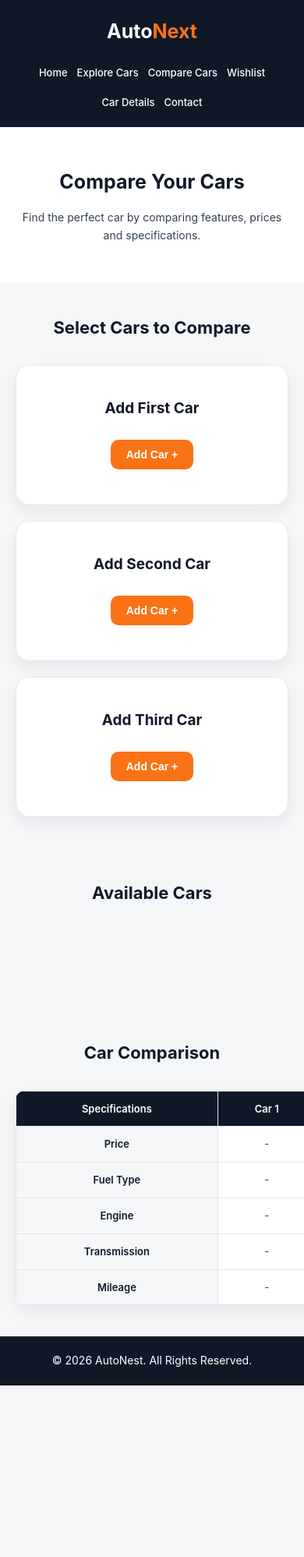
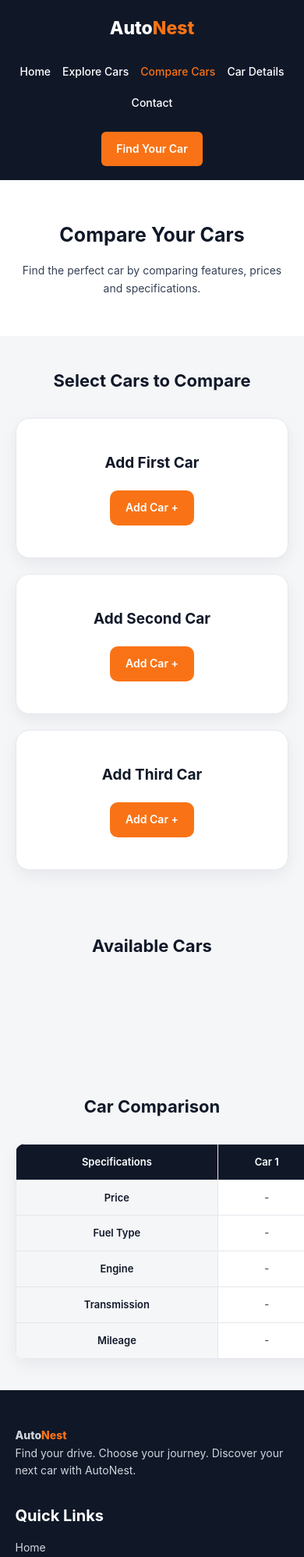
Before and after one commit to Thamizh-25/week-6-group-project, a plain HTML site: page pages/compare.html in a window 390 px wide. Shown: the top 1997 px of the page at 78% size. Before the commit the page ends 1777 px from the top, so only its background shows below. Drawn offline with Linux system fonts and the light colour scheme.

Commit message:
Update Explore Cars and Compare Cars pages

```diff
--- a/css/cars.css
+++ b/css/cars.css
@@ -1,50 +1,13 @@
+
 /* ==========================================
    AUTONEST - EXPLORE CARS PAGE CSS
 ========================================== */
 
 /* ---------- GLOBAL ---------- */
 
-* {
-    margin: 0;
-    padding: 0;
-    box-sizing: border-box;
-    font-family: Arial, sans-serif;
-}
-
 body {
     background: #F5F6F8;
     color: #101828;
-}
-
-/* ---------- NAVBAR ---------- */
-
-.navbar {
-    background: #101828;
-    color: white;
-    padding: 20px 7%;
-    display: flex;
-    justify-content: space-between;
-    align-items: center;
-}
-
-.navbar h2 span {
-    color: #F97316;
-}
-
-.nav-links {
-    display: flex;
-    gap: 25px;
-}
-
-.nav-links a {
-    color: white;
-    text-decoration: none;
-    font-size: 15px;
-    transition: color 0.3s;
-}
-
-.nav-links a:hover {
-    color: #F97316;
 }
 
 /* ---------- PAGE HEADING ---------- */
@@ -52,11 +15,13 @@ body {
 .heading {
     text-align: center;
     padding: 50px 20px;
+    background: #F5F6F8;
 }
 
 .heading h1 {
     font-size: 35px;
     margin-bottom: 10px;
+    color: #101828;
 }
 
 .heading p {
@@ -82,6 +47,8 @@ body {
     border-radius: 6px;
     outline: none;
     font-size: 14px;
+    background: white;
+    color: #101828;
 }
 
 .search-section input {
@@ -91,7 +58,10 @@ body {
 .search-section input:focus,
 .search-section select:focus {
     border-color: #F97316;
+    box-shadow: 0 0 0 3px rgba(249, 115, 22, 0.12);
 }
+
+/* SEARCH BUTTON */
 
 .search-section button {
     padding: 12px 22px;
@@ -104,8 +74,10 @@ body {
 }
 
 .search-section button:hover {
-    background: #E65F08;
+    background: #EA580C;
 }
+
+/* RESET BUTTON */
 
 .search-section .reset-btn {
     background: #344054;
@@ -125,6 +97,7 @@ body {
     text-align: center;
     margin-bottom: 30px;
     font-size: 28px;
+    color: #101828;
 }
 
 /* ---------- CAR GRID ---------- */
@@ -161,6 +134,7 @@ body {
 .car-card h3 {
     padding: 15px 15px 8px;
     font-size: 20px;
+    color: #101828;
 }
 
 .car-card p {
@@ -198,28 +172,14 @@ body {
     font-size: 18px;
 }
 
-/* ---------- FOOTER ---------- */
+/* ==========================================
+   RESPONSIVE DESIGN
+========================================== */
 
-footer {
-    background: #101828;
-    color: white;
-    text-align: center;
-    padding: 30px 15px;
-    margin-top: 40px;
-}
-
-footer h2 {
-    margin-bottom: 10px;
-    color: #F97316;
-}
-
-footer p {
-    margin: 8px;
-}
-
-/* ---------- TABLET RESPONSIVE ---------- */
+/* ---------- TABLET ---------- */
 
 @media (max-width: 900px) {
+
     .car-container {
         grid-template-columns: repeat(2, 1fr);
     }
@@ -227,20 +187,15 @@ footer p {
     .cars-section {
         padding: 40px 5%;
     }
+
 }
 
-/* ---------- MOBILE RESPONSIVE ---------- */
+/* ---------- MOBILE ---------- */
 
 @media (max-width: 600px) {
-    .navbar {
-        flex-direction: column;
-        gap: 15px;
-    }
 
-    .nav-links {
-        flex-wrap: wrap;
-        justify-content: center;
-        gap: 15px;
+    .heading {
+        padding: 40px 20px;
     }
 
     .heading h1 {
@@ -251,6 +206,10 @@ footer p {
         grid-template-columns: 1fr;
     }
 
+    .search-section {
+        padding: 25px 5%;
+    }
+
     .search-section input,
     .search-section select {
         width: 100%;
@@ -259,4 +218,13 @@ footer p {
     .search-section button {
         flex: 1;
     }
+
+    .cars-section h2 {
+        font-size: 24px;
+    }
+
+    .car-card img {
+        height: 220px;
+    }
+
 }
--- a/css/compare.css
+++ b/css/compare.css
@@ -1,68 +1,16 @@
+
 /* ==========================================
    AUTONEST - COMPARE CARS PAGE
    Responsive Design
 ========================================== */
 
-/* ---------- BASIC RESET ---------- */
-
-* {
-    margin: 0;
-    padding: 0;
-    box-sizing: border-box;
-}
+/* ---------- PAGE GLOBAL ---------- */
 
 body {
-    font-family: "Inter", Arial, sans-serif;
     background-color: #F5F6F8;
     color: #344054;
     line-height: 1.6;
 }
-
-
-/* ---------- NAVBAR ---------- */
-
-header {
-    background-color: #101828;
-    padding: 20px 5%;
-}
-
-nav {
-    display: flex;
-    justify-content: space-between;
-    align-items: center;
-    gap: 30px;
-}
-
-nav h2 {
-    color: #FFFFFF;
-    font-size: 28px;
-    font-weight: 700;
-    white-space: nowrap;
-}
-
-nav h2 span {
-    color: #F97316;
-}
-
-nav ul {
-    display: flex;
-    align-items: center;
-    list-style: none;
-    gap: 30px;
-}
-
-nav ul li a {
-    text-decoration: none;
-    color: #FFFFFF;
-    font-size: 15px;
-    font-weight: 500;
-    transition: 0.3s ease;
-}
-
-nav ul li a:hover {
-    color: #F97316;
-}
-
 
 /* ---------- PAGE HEADING ---------- */
 
@@ -84,7 +32,6 @@ nav ul li a:hover {
     color: #344054;
 }
 
-
 /* ---------- CAR SELECTION ---------- */
 
 .car-selection {
@@ -98,7 +45,6 @@ nav ul li a:hover {
     margin-bottom: 40px;
 }
 
-
 /* ---------- CAR CONTAINER ---------- */
 
 .car-container {
@@ -108,7 +54,6 @@ nav ul li a:hover {
     gap: 25px;
     flex-wrap: wrap;
 }
-
 
 /* ---------- INDIVIDUAL CAR BOX ---------- */
 
@@ -142,7 +87,6 @@ nav ul li a:hover {
     margin-bottom: 20px;
 }
 
-
 /* ---------- BUTTONS ---------- */
 
 .car-box button,
@@ -168,7 +112,6 @@ nav ul li a:hover {
     transform: translateY(-2px);
 }
 
-
 /* ---------- AVAILABLE CARS ---------- */
 
 #car-list {
@@ -180,7 +123,6 @@ nav ul li a:hover {
 
     padding: 30px 0;
 }
-
 
 /* ---------- AVAILABLE CAR CARD ---------- */
 
@@ -217,7 +159,6 @@ nav ul li a:hover {
     margin-bottom: 20px;
 }
 
-
 /* ---------- COMPARISON SECTION ---------- */
 
 .comparison-section {
@@ -231,7 +172,6 @@ nav ul li a:hover {
     color: #101828;
     margin-bottom: 40px;
 }
-
 
 /* ---------- COMPARISON TABLE ---------- */
 
@@ -249,7 +189,6 @@ nav ul li a:hover {
     box-shadow: 0 8px 20px rgba(16, 24, 40, 0.06);
 }
 
-
 /* ---------- TABLE CELLS ---------- */
 
 .comparison-section th,
@@ -261,7 +200,6 @@ nav ul li a:hover {
     font-size: 16px;
 }
 
-
 /* ---------- TABLE HEADER ---------- */
 
 .comparison-section th {
@@ -270,7 +208,6 @@ nav ul li a:hover {
 
     font-weight: 600;
 }
-
 
 /* ---------- FIRST COLUMN ---------- */
 
@@ -281,47 +218,19 @@ nav ul li a:hover {
     font-weight: 600;
 }
 
-
 /* ---------- TABLE HOVER ---------- */
 
 .comparison-section tbody tr:hover td {
     background-color: #FFF7ED;
 }
 
-
-/* ---------- FOOTER ---------- */
-
-footer {
-    background-color: #101828;
-    color: #FFFFFF;
-
-    text-align: center;
-    padding: 25px 20px;
-
-    font-size: 15px;
-}
-
-
 /* ==========================================
-   TABLET RESPONSIVE DESIGN
+   RESPONSIVE DESIGN
 ========================================== */
 
+/* ---------- TABLET ---------- */
+
 @media (max-width: 1024px) {
-
-    header {
-        padding: 20px 4%;
-    }
-
-    nav {
-        flex-direction: column;
-        gap: 20px;
-    }
-
-    nav ul {
-        justify-content: center;
-        flex-wrap: wrap;
-        gap: 20px;
-    }
 
     .car-selection {
         padding: 50px 4%;
@@ -341,39 +250,9 @@ footer {
 
 }
 
-
-/* ==========================================
-   MOBILE RESPONSIVE DESIGN
-========================================== */
+/* ---------- MOBILE ---------- */
 
 @media (max-width: 768px) {
-
-    /* Navbar */
-
-    header {
-        padding: 20px;
-    }
-
-    nav {
-        flex-direction: column;
-        align-items: center;
-        gap: 20px;
-    }
-
-    nav h2 {
-        font-size: 25px;
-    }
-
-    nav ul {
-        flex-wrap: wrap;
-        justify-content: center;
-        gap: 15px;
-    }
-
-    nav ul li a {
-        font-size: 14px;
-    }
-
 
     /* Page Heading */
 
@@ -388,7 +267,6 @@ footer {
     .compare-heading p {
         font-size: 15px;
     }
-
 
     /* Car Selection */
 
@@ -414,7 +292,6 @@ footer {
         padding: 30px 20px;
     }
 
-
     /* Available Cars */
 
     #car-list {
@@ -428,7 +305,6 @@ footer {
         margin: 0;
     }
 
-
     /* Comparison Section */
 
     .comparison-section {
@@ -439,7 +315,6 @@ footer {
         font-size: 24px;
         margin-bottom: 30px;
     }
-
 
     /* Comparison Table */
 
@@ -453,30 +328,11 @@ footer {
         font-size: 14px;
     }
 
-
-    /* Footer */
-
-    footer {
-        padding: 20px;
-        font-size: 14px;
-    }
-
 }
 
-
-/* ==========================================
-   SMALL MOBILE DEVICES
-========================================== */
+/* ---------- SMALL MOBILE ---------- */
 
 @media (max-width: 480px) {
-
-    nav ul {
-        gap: 12px;
-    }
-
-    nav ul li a {
-        font-size: 13px;
-    }
 
     .compare-heading h1 {
         font-size: 25px;
@@ -497,6 +353,7 @@ footer {
 
     .car-box {
         min-height: 180px;
+        padding: 30px 15px;
     }
 
     .car-box button,
@@ -516,14 +373,3 @@ footer {
     }
 
 }
-@media (max-width: 768px) {
-
-    .car-box button {
-        margin: 5px;
-    }
-
-    .car-box {
-        padding: 30px 15px;
-    }
-
-}
--- a/pages/compare.html
+++ b/pages/compare.html
@@ -1,3 +1,4 @@
+
 <!DOCTYPE html>
 <html lang="en">
 
@@ -7,65 +8,95 @@
 
     <title>Compare Cars | AutoNest</title>
 
+    <!-- Global CSS -->
+    <link rel="stylesheet" href="../css/style.css">
+
+    <!-- Compare Page CSS -->
     <link rel="stylesheet" href="../css/compare.css">
 </head>
 
 <body>
 
-    <!-- Navigation Bar -->
-    <header>
+    <!-- ================= NAVBAR ================= -->
+
+    <header class="navbar">
+        <div class="navbar-container">
+
+            <a href="../index.html" class="logo">
+                Auto<span>Nest</span>
+            </a>
+
             <nav>
-            <h2>Auto<span>Next</span></h2>
-
-            <ul>
+                <ul class="nav-links">
                     <li><a href="../index.html">Home</a></li>
                     <li><a href="cars.html">Explore Cars</a></li>
                     <li><a href="compare.html" class="active">Compare Cars</a></li>
-                <li><a href="wishlist.html">Wishlist</a></li>
                     <li><a href="car-details.html">Car Details</a></li>
                     <li><a href="contact.html">Contact</a></li>
                 </ul>
             </nav>
+
+            <a href="cars.html" class="btn btn-primary">
+                Find Your Car
+            </a>
+
+        </div>
     </header>
 
-    <!-- Main Content -->
+
+    <!-- ================= MAIN CONTENT ================= -->
+
     <main>
 
-        <!-- Page Heading -->
+        <!-- PAGE HEADING -->
+
         <section class="compare-heading">
+
             <h1>Compare Your Cars</h1>
+
             <p>
                 Find the perfect car by comparing features,
                 prices and specifications.
             </p>
+
         </section>
 
-        <!-- Car Selection -->
+
+        <!-- CAR SELECTION -->
+
         <section class="car-selection">
 
             <h2>Select Cars to Compare</h2>
 
             <div class="car-container">
 
-                <!-- First Car -->
+                <!-- FIRST CAR -->
+
                 <div class="car-box">
                     <h3>Add First Car</h3>
+
                     <button class="add-car" data-slot="0">
                         Add Car +
                     </button>
                 </div>
 
-                <!-- Second Car -->
+
+                <!-- SECOND CAR -->
+
                 <div class="car-box">
                     <h3>Add Second Car</h3>
+
                     <button class="add-car" data-slot="1">
                         Add Car +
                     </button>
                 </div>
 
-                <!-- Third Car -->
+
+                <!-- THIRD CAR -->
+
                 <div class="car-box">
                     <h3>Add Third Car</h3>
+
                     <button class="add-car" data-slot="2">
                         Add Car +
                     </button>
@@ -75,7 +106,9 @@
 
         </section>
 
-        <!-- Available Cars -->
+
+        <!-- AVAILABLE CARS -->
+
         <section class="comparison-section">
 
             <h2>Available Cars</h2>
@@ -84,7 +117,9 @@
 
         </section>
 
-        <!-- Comparison Table -->
+
+        <!-- COMPARISON TABLE -->
+
         <section class="comparison-section">
 
             <h2>Car Comparison</h2>
@@ -145,13 +180,52 @@
 
     </main>
 
-    <!-- Footer -->
-    <footer>
+
+    <!-- ================= FOOTER ================= -->
+
+    <footer class="footer">
+
+        <div class="footer-container">
+
+            <div class="footer-brand">
+
+                <a href="../index.html" class="logo">
+                    Auto<span>Nest</span>
+                </a>
+
                 <p>
-            &copy; 2026 AutoNest.
-            All Rights Reserved.
+                    Find your drive. Choose your journey.
+                    Discover your next car with AutoNest.
                 </p>
+
+            </div>
+
+            <div class="footer-links">
+
+                <h3>Quick Links</h3>
+
+                <ul>
+                    <li><a href="../index.html">Home</a></li>
+                    <li><a href="cars.html">Explore Cars</a></li>
+                    <li><a href="compare.html">Compare Cars</a></li>
+                    <li><a href="car-details.html">Car Details</a></li>
+                    <li><a href="contact.html">Contact</a></li>
+                </ul>
+
+            </div>
+
+        </div>
+
+        <div class="footer-bottom">
+            <p>
+                © 2026 AutoNest. All Rights Reserved.
+            </p>
+        </div>
+
     </footer>
+
+
+    <!-- ================= JAVASCRIPT ================= -->
 
     <script src="../js/compare.js"></script>
 
```
Also changed, not shown: pages/cars.html (+94 -20 lines). Lines whose indentation alone changed are shown as unchanged.
